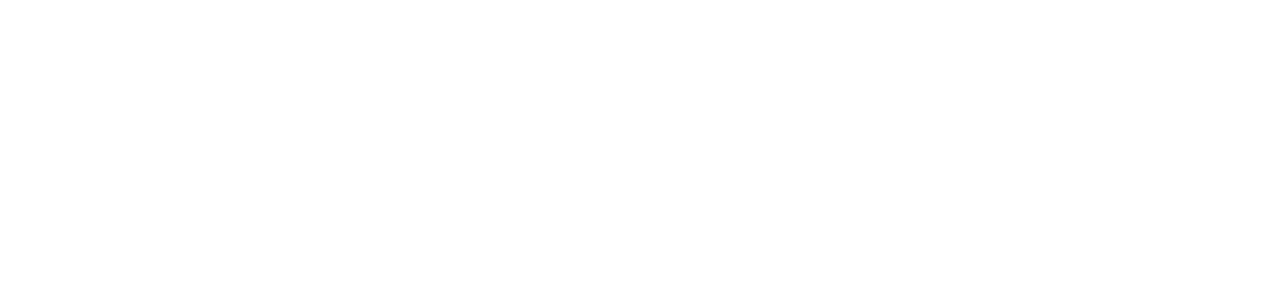
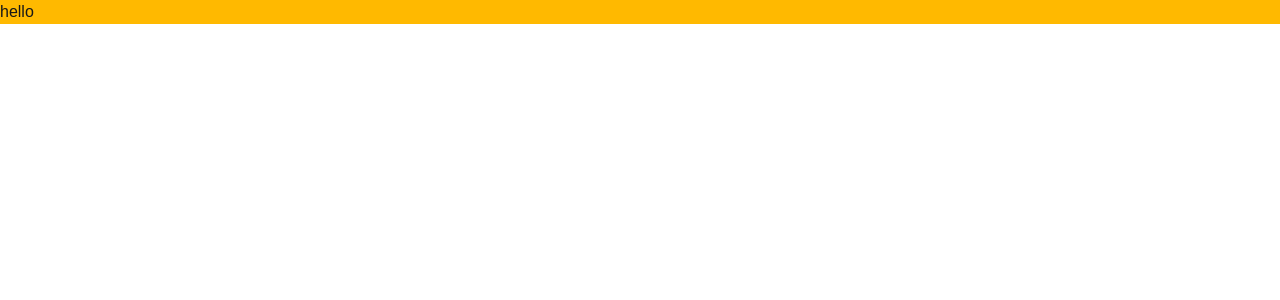
Before and after one commit to JeesVincent0/streamco-frontend, a Next.js app: page / in a window 1280 px wide. Shown: the top 300 px of the page. Built offline with nearby package versions, Linux system fonts and the light colour scheme.

Commit message:
test commit

```diff
--- a/app/page.tsx
+++ b/app/page.tsx
@@ -1,3 +1,3 @@
 export default function Home() {
-  return <></>;
+  return <><h1 className="h1 bg-amber-400">hello</h1></>;
 }
```
